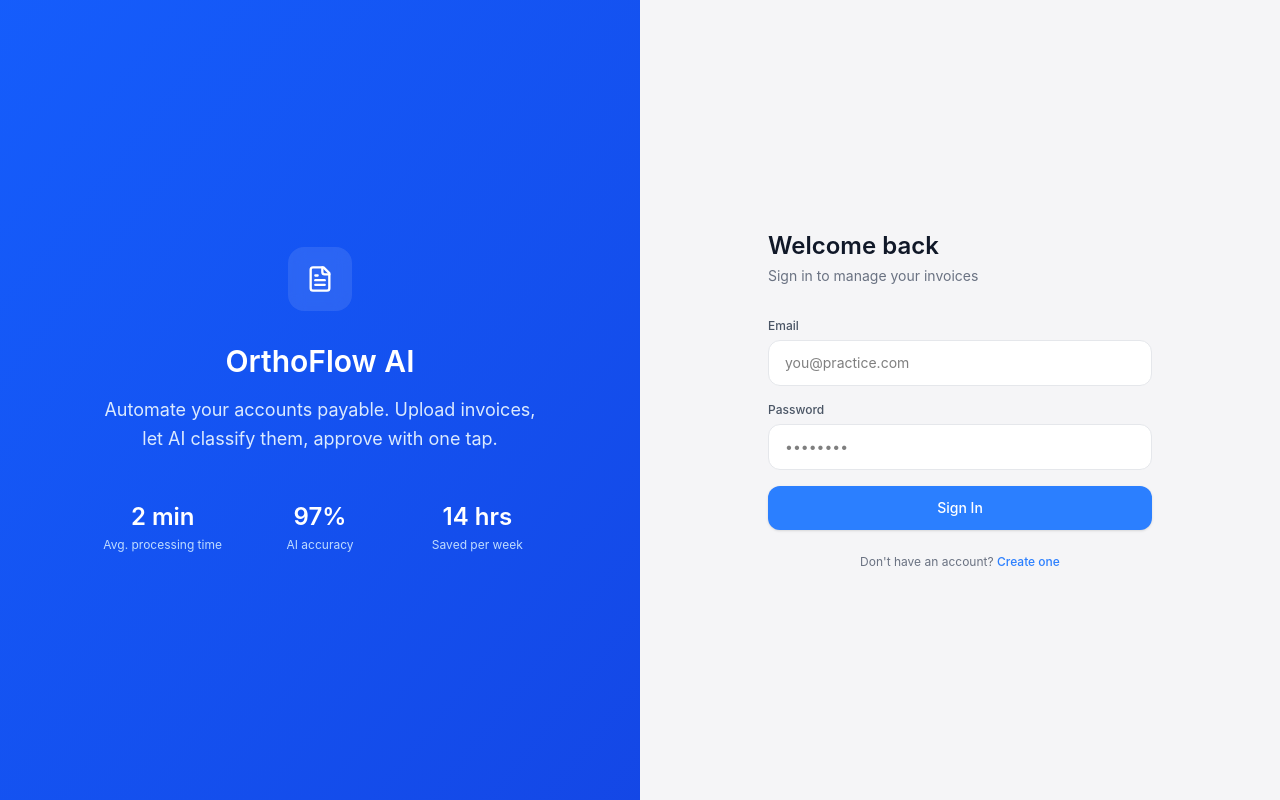
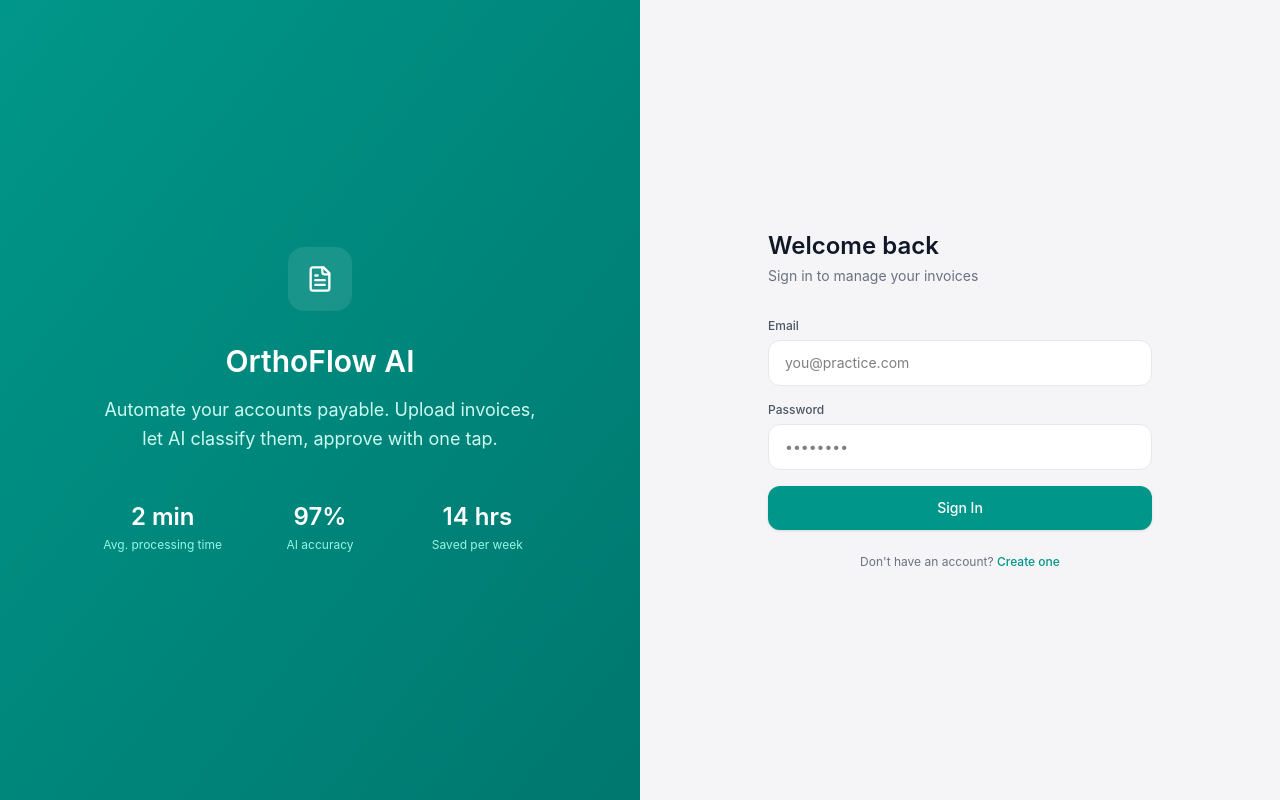
Before and after one commit to parrish727/OrthoFlow, a React (Vite) app in the folder frontend/: page /login in a window 1280 px wide. Built offline with nearby package versions, Linux system fonts and the light colour scheme; no server answers.

Commit message:
fix(ui): update Login page to teal brand (was still blue)
Login is a public route outside AppLayout so it wasn't caught in the
UI overhaul. All blue-500/600/700 references updated to teal.

```diff
--- a/frontend/src/pages/Login.tsx
+++ b/frontend/src/pages/Login.tsx
@@ -43,27 +43,27 @@ export default function Login() {
   return (
     <div className="min-h-screen flex bg-[#f5f5f7]">
       {/* Left panel — branding */}
-      <div className="hidden lg:flex lg:w-1/2 bg-gradient-to-br from-blue-600 to-blue-700 items-center justify-center p-12">
+      <div className="hidden lg:flex lg:w-1/2 bg-gradient-to-br from-teal-600 to-teal-700 items-center justify-center p-12">
         <div className="max-w-md text-center">
           <div className="w-16 h-16 bg-white/10 backdrop-blur rounded-2xl flex items-center justify-center mx-auto mb-8">
             <FileText size={28} className="text-white" />
           </div>
           <h2 className="text-3xl font-semibold text-white mb-4">OrthoFlow AI</h2>
-          <p className="text-blue-100 text-lg leading-relaxed">
+          <p className="text-teal-100 text-lg leading-relaxed">
             Automate your accounts payable. Upload invoices, let AI classify them, approve with one tap.
           </p>
           <div className="mt-12 grid grid-cols-3 gap-6 text-center">
             <div>
               <p className="text-2xl font-semibold text-white">2 min</p>
-              <p className="text-blue-200 text-xs mt-1">Avg. processing time</p>
+              <p className="text-teal-200 text-xs mt-1">Avg. processing time</p>
             </div>
             <div>
               <p className="text-2xl font-semibold text-white">97%</p>
-              <p className="text-blue-200 text-xs mt-1">AI accuracy</p>
+              <p className="text-teal-200 text-xs mt-1">AI accuracy</p>
             </div>
             <div>
               <p className="text-2xl font-semibold text-white">14 hrs</p>
-              <p className="text-blue-200 text-xs mt-1">Saved per week</p>
+              <p className="text-teal-200 text-xs mt-1">Saved per week</p>
             </div>
           </div>
         </div>
@@ -73,7 +73,7 @@ export default function Login() {
       <div className="flex-1 flex items-center justify-center p-6">
         <div className="w-full max-w-sm">
           <div className="lg:hidden text-center mb-8">
-            <div className="w-12 h-12 bg-blue-500 rounded-xl flex items-center justify-center mx-auto mb-3">
+            <div className="w-12 h-12 bg-teal-600 rounded-xl flex items-center justify-center mx-auto mb-3">
               <FileText size={20} className="text-white" />
             </div>
             <h1 className="text-xl font-semibold text-gray-900">OrthoFlow AI</h1>
@@ -96,7 +96,7 @@ export default function Login() {
                     value={fullName}
                     onChange={e => setFullName(e.target.value)}
                     required
-                    className="w-full px-4 py-3 bg-white border border-gray-200 rounded-xl text-sm focus:ring-2 focus:ring-blue-500 focus:border-transparent outline-none transition-shadow"
+                    className="w-full px-4 py-3 bg-white border border-gray-200 rounded-xl text-sm focus:ring-2 focus:ring-teal-500 focus:border-transparent outline-none transition-shadow"
                     placeholder="Dr. Jane Smith"
                   />
                 </div>
@@ -107,7 +107,7 @@ export default function Login() {
                     value={practiceName}
                     onChange={e => setPracticeName(e.target.value)}
                     required
-                    className="w-full px-4 py-3 bg-white border border-gray-200 rounded-xl text-sm focus:ring-2 focus:ring-blue-500 focus:border-transparent outline-none transition-shadow"
+                    className="w-full px-4 py-3 bg-white border border-gray-200 rounded-xl text-sm focus:ring-2 focus:ring-teal-500 focus:border-transparent outline-none transition-shadow"
                     placeholder="Smith Orthodontics"
                   />
                 </div>
@@ -121,7 +121,7 @@ export default function Login() {
                 value={email}
                 onChange={e => setEmail(e.target.value)}
                 required
-                className="w-full px-4 py-3 bg-white border border-gray-200 rounded-xl text-sm focus:ring-2 focus:ring-blue-500 focus:border-transparent outline-none transition-shadow"
+                className="w-full px-4 py-3 bg-white border border-gray-200 rounded-xl text-sm focus:ring-2 focus:ring-teal-500 focus:border-transparent outline-none transition-shadow"
                 placeholder="you@practice.com"
               />
             </div>
@@ -133,7 +133,7 @@ export default function Login() {
                 value={password}
                 onChange={e => setPassword(e.target.value)}
                 required
-                className="w-full px-4 py-3 bg-white border border-gray-200 rounded-xl text-sm focus:ring-2 focus:ring-blue-500 focus:border-transparent outline-none transition-shadow"
+                className="w-full px-4 py-3 bg-white border border-gray-200 rounded-xl text-sm focus:ring-2 focus:ring-teal-500 focus:border-transparent outline-none transition-shadow"
                 placeholder="••••••••"
               />
             </div>
@@ -147,7 +147,7 @@ export default function Login() {
             <button
               type="submit"
               disabled={loading}
-              className="w-full py-3 bg-blue-500 hover:bg-blue-600 text-white font-medium rounded-xl transition-colors text-sm disabled:opacity-50 shadow-sm"
+              className="w-full py-3 bg-teal-600 hover:bg-teal-700 text-white font-medium rounded-xl transition-colors text-sm disabled:opacity-50 shadow-sm"
             >
               {loading ? 'Please wait...' : isRegister ? 'Create Account' : 'Sign In'}
             </button>
@@ -155,7 +155,7 @@ export default function Login() {
 
           <p className="text-center text-xs text-gray-500 mt-6">
             {isRegister ? 'Already have an account?' : "Don't have an account?"}{' '}
-            <button onClick={() => { setIsRegister(!isRegister); setError('') }} className="text-blue-500 font-medium hover:text-blue-600">
+            <button onClick={() => { setIsRegister(!isRegister); setError('') }} className="text-teal-600 font-medium hover:text-teal-700">
               {isRegister ? 'Sign In' : 'Create one'}
             </button>
           </p>
```
